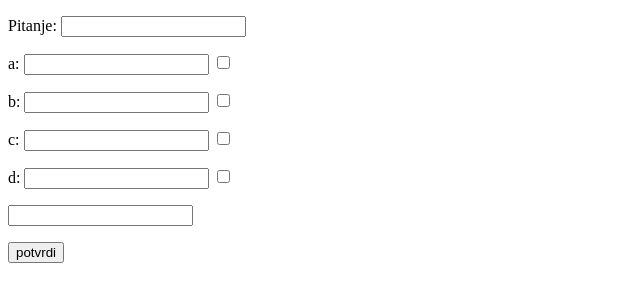
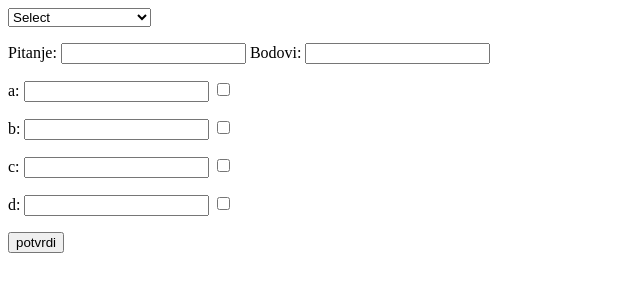
Before and after one commit to gimzo/kwizz, a PHP site: page /add_question.php in a window 1280 px wide. Shown: the top 302 px of the page, without its empty margins (0-640 px from the left). Run offline with PHP 8.4, Linux system fonts and the light colour scheme.

Commit message:
dodane vrste pitanja u add_question.php
doradjen je kod za dodavanje pitanja i odgovora, dodana je mogucnost da
se odabere visestruki izbor ili upisivanje odgovora, preostalo srediti
vrstu tocno/netocno

```diff
--- a/add_question.php
+++ b/add_question.php
@@ -1,38 +1,14 @@
 <?php
 	session_start();
-?>
 
-<!DOCTYPE html>
-<html>
-<head>
-  <title>Add question</title>
-</head>
-<body>
-  <form action="add_question.php" method="POST">
-		<p>Pitanje: <input type="text" name="tekst_pitanja" maxlength="100"></p>
-    <p>a: <input type="text" name="odgovor_a" maxlegth="45">
-    <input type="checkbox" name="tocan_a"></p>
-    <p>b: <input type="text" name="odgovor_b" maxlegth="45">
-    <input type="checkbox" name="tocan_b"></p>
-    <p>c: <input type="text" name="odgovor_c" maxlegth="45">
-    <input type="checkbox" name="tocan_c"></p>
-    <p>d: <input type="text" name="odgovor_d" maxlegth="45">
-    <input type="checkbox" name="tocan_d"></p>
-    <p><input type="text" name="bodovi"></p>
-    <p><input type="submit" value="potvrdi" ></p>
-  </form>
-
-
-<?php
-if ($_SERVER['REQUEST_METHOD'] === 'POST')
-{
+	if ($_SERVER['REQUEST_METHOD'] === 'POST') {
 		$tekst=$_POST['tekst_pitanja'];
 		$odgovor_a=$_POST['odgovor_a'];
 		$odgovor_b=$_POST['odgovor_b'];
 		$odgovor_c=$_POST['odgovor_c'];
 		$odgovor_d=$_POST['odgovor_d'];
 		$bodovi=$_POST['bodovi'];
-  $vrsta=1; //visestruki izbor
+		$vrsta=$_POST['select'];
 		$jezik="hr";
 
 		include 'config.php';
@@ -45,58 +21,66 @@ if ($_SERVER['REQUEST_METHOD'] === 'POST')
 			$data=mysqli_fetch_array($result);
 			$autor=$data['id_korisnik'];
 
+			if($vrsta=="0"){
 				//provjera da li su svi textboxi puni
-    if(empty($_POST['tekst_pitanja']) || empty($_POST['odgovor_a']) || empty($_POST['odgovor_b']) || empty($_POST['odgovor_c']) || empty($_POST['odgovor_d']))
-    {
+				if(empty($_POST['tekst_pitanja']) || empty($_POST['odgovor_a']) || empty($_POST['odgovor_b']) || empty($_POST['odgovor_c']) || empty($_POST['odgovor_d']) || empty($_POST['bodovi'])) {
 					print '<script type="text/javascript">';
 					print 'alert("niste popunili sve textboxe")';
 					print '</script>';
-    }
-    else
-    {
+				} else {
 					//provjera da li su checkboxi checkirani, upisivanje pitanja i odg u bazu
-      if(empty ($_POST['tocan_a']) && empty($_POST['tocan_b']) && empty($_POST['tocan_c']) && empty($_POST['tocan_d']))
-      {
+					if(empty ($_POST['tocan_a']) && empty($_POST['tocan_b']) && empty($_POST['tocan_c']) && empty($_POST['tocan_d'])) {
 						print '<script type="text/javascript">';
 						print 'alert("niste odabrali nijedan odgovor")';
 						print '</script>';
-      }
-     else
-      {
+					} else {
 						mysqli_query($mysqli, "INSERT INTO `pitanje` (`tekst_pitanja`, `vrsta_pitanja`, `bodovi_pitanja`, `jezik_pitanja`, `id_autor`) VALUES ('$tekst', '$vrsta', '$bodovi', '$jezik', '$autor');");
 						$id=mysqli_insert_id($mysqli);
 
 						$tocan=1;
-        if (empty($_POST['tocan_a']))
-        {
+						if (empty($_POST['tocan_a'])) {
 							$tocan=0;
 						}
 						mysqli_query($mysqli, "INSERT INTO `odgovor` (`tekst_odgovor`, `tocan_odgovor`, `id_pitanje`) VALUES ('$odgovor_a', '$tocan', '$id');");
 
 					 	$tocan=1;
-        if(empty($_POST['tocan_b']))
-        {
+						if(empty($_POST['tocan_b'])) {
 							$tocan=0;
 						}
 						mysqli_query($mysqli, "INSERT INTO `odgovor` (`tekst_odgovor`, `tocan_odgovor`, `id_pitanje`) VALUES ('$odgovor_b', '$tocan', '$id');");
 
 						$tocan=1;
-        if(empty($_POST['tocan_c']))
-        {
+						if(empty($_POST['tocan_c'])) {
 							$tocan=0;
 						}
 						mysqli_query($mysqli, "INSERT INTO `odgovor` (`tekst_odgovor`, `tocan_odgovor`, `id_pitanje`) VALUES ('$odgovor_c', '$tocan', '$id');");
 
 						$tocan=1;
-        if(empty($_POST['tocan_d']))
-        {
+						if(empty($_POST['tocan_d'])) {
 							$tocan=0;
 						}
 						mysqli_query($mysqli, "INSERT INTO `odgovor` (`tekst_odgovor`, `tocan_odgovor`, `id_pitanje`) VALUES ('$odgovor_d', '$tocan', '$id');");
 					}
 				}
+			} else if($vrsta=="1") {
+				if(empty($_POST['tekst_pitanja']) || empty($_POST['odgovor_a']) || empty($_POST['bodovi'])) {
+					print '<script type="text/javascript">';
+					print 'alert("niste popunili sve textboxe")';
+					print '</script>';
+				} else {
+					mysqli_query($mysqli, "INSERT INTO `pitanje` (`tekst_pitanja`, `vrsta_pitanja`, `bodovi_pitanja`, `jezik_pitanja`, `id_autor`) VALUES ('$tekst', '$vrsta', '$bodovi', '$jezik', '$autor');");
+					$id=mysqli_insert_id($mysqli);
+					mysqli_query($mysqli, "INSERT INTO `odgovor` (`tekst_odgovor`, `id_pitanje`) VALUES ('$odgovor_a', '$id');");
+				}
 
-  }else{
+			} else if ($vrsta=="2") {
+				// TO-DO
+			} else {
+				print '<script type="text/javascript">';
+				print 'alert("niste popunili sve textboxe")';
+				print '</script>';
+			}
+		} else {
 			print '<script type="text/javascript">';
 			print 'alert("You are not logged in!")';
 			print '</script>';
@@ -105,5 +89,57 @@ if ($_SERVER['REQUEST_METHOD'] === 'POST')
 	db_disconnect();
 	}
 ?>
+
+<!DOCTYPE html>
+<html>
+<head>
+	<title>Add question</title>
+	<script language="javascript" type="text/javascript">
+	function checkvalue(val) {
+		if(val=="1") {
+			document.getElementById("checkbox_a").style.visibility = "hidden";
+			document.getElementById("glupost").style.visibility = "hidden";
+			document.getElementById("b").style.visibility = "hidden";
+			document.getElementById("c").style.visibility = "hidden";
+			document.getElementById("d").style.visibility = "hidden";
+		} else {
+			document.getElementById("checkbox_a").style.visibility = "visible";
+			document.getElementById("glupost").style.visibility = "visible";
+			document.getElementById("a").style.visibility = "visible";
+			document.getElementById("b").style.visibility = "visible";
+			document.getElementById("c").style.visibility = "visible";
+			document.getElementById("d").style.visibility = "visible";
+		}
+	}
+	</script>
+</head>
+<body>
+	<form action="add_question.php" method="POST">
+	<select name="select" onchange='checkvalue(this.value)' onChange="javascript:changeCheckboxState(this);">
+		<option value="default" disabled="disabled" selected="selected">Select</option>
+		<option value="0">Visestruki izbor</option>
+		<option value="1">Upisivanje odgovora</option>
+		<option value="2">Tocno / Netocno</option>
+	</select>
+	<p>Pitanje: <input type="text" id="tekst_pitanja" name="tekst_pitanja" maxlength="100">
+	Bodovi: <input type="text" name="bodovi"></p>
+	<div id="a" style="visibility: visible;">
+		<p><span id="glupost">a: </span><input type="text" id="odgovor_a" name="odgovor_a" maxlegth="45">
+		<input type="checkbox" id="checkbox_a" name="tocan_a"></p>
+	</div>
+	<div id="b" style="visibility: visible;">
+		<p>b: <input type="text" id="odgovor_b" name="odgovor_b" maxlegth="45">
+		<input type="checkbox" name="tocan_b"></p>
+	</div>
+	<div id="c" style="visibility: visible;">
+		<p>c: <input type="text" id="odgovor_c" name="odgovor_c" maxlegth="45">
+		<input type="checkbox" name="tocan_c"></p>
+	</div>
+	<div id="d" style="visibility: visible;">
+		<p>d: <input type="text" id="odgovor_d" name="odgovor_d" maxlegth="45">
+		<input type="checkbox" name="tocan_d"></p>
+	</div>
+	<p><input type="submit" value="potvrdi" ></p>
+	</form>
 </body>
 </html>
```
Lines whose indentation alone changed are shown as unchanged.
